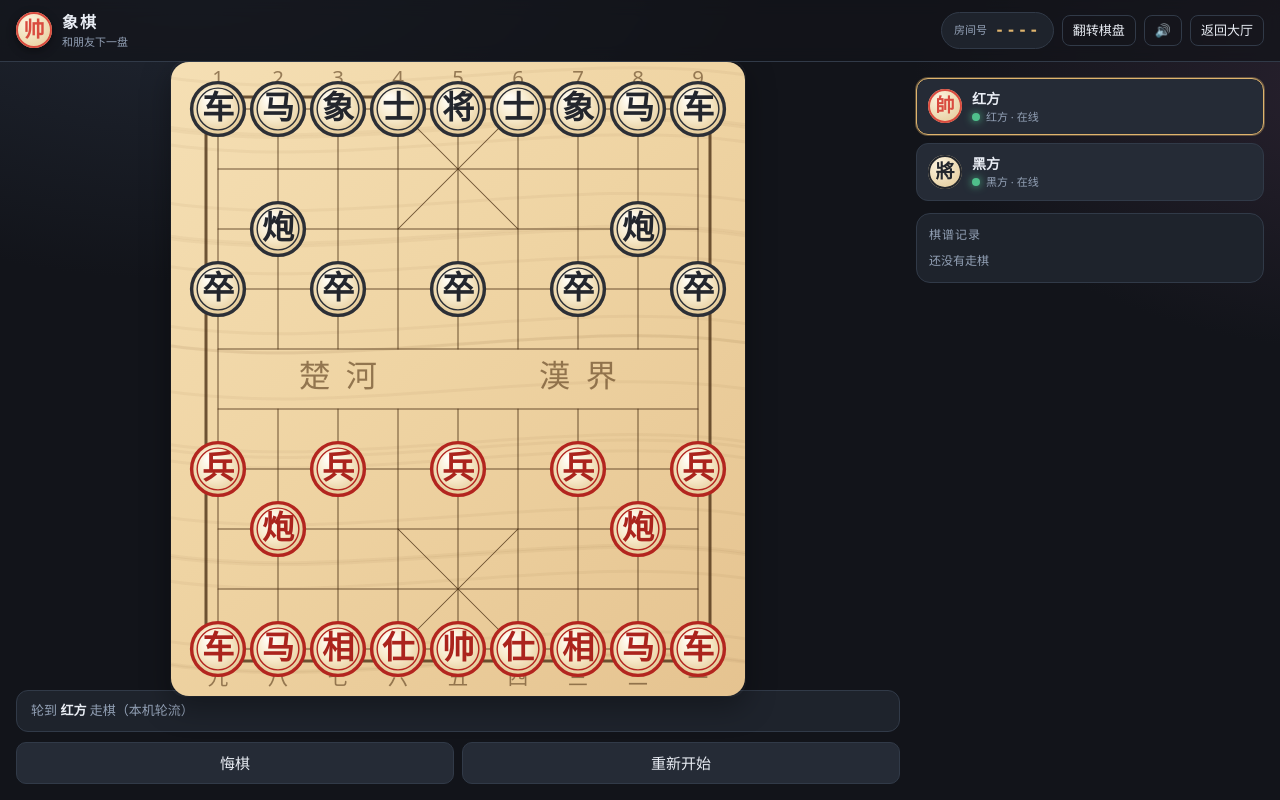
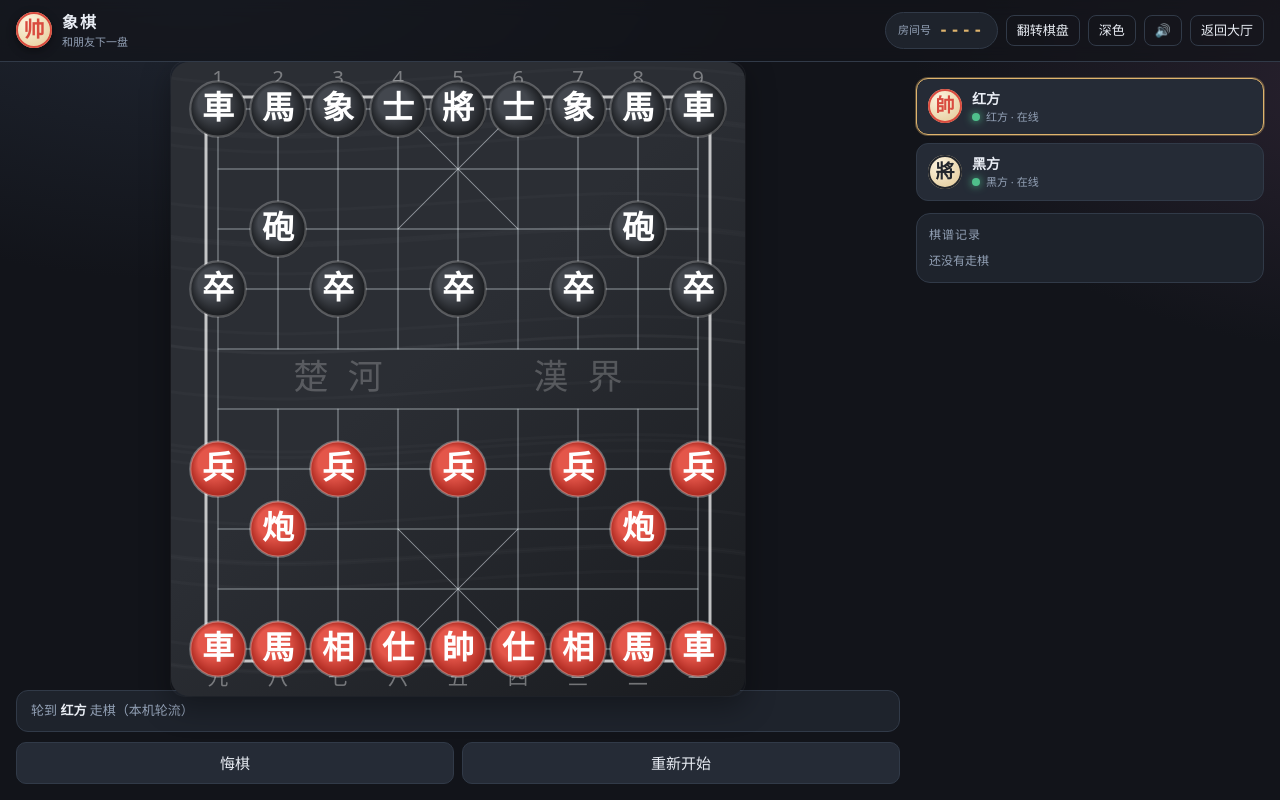
Before and after one commit to HyL1n/xiangqi, a website: page public/index.html in a window 1280 px wide. Both pictures are taken after a click on the button "同一台设备上轮流下（本地对局）". Drawn offline with Linux system fonts and the light colour scheme.

Commit message:
外观：新增深色盘面主题（默认）—— 深色底+浅色网格+红黑实心棋子+白色繁体字，木纹主题保留可切换

```diff
--- a/public/app.js
+++ b/public/app.js
@@ -14,6 +14,54 @@
   var CN_FILE = ['九', '八', '七', '六', '五', '四', '三', '二', '一'];
   var NO_SERVER_MSG = '这个地址上没有对局服务器（静态托管只发页面）：把 config.js 的 XQ_SERVER 指向你的服务器，或先用“本地对局”';
 
+  // 棋子上的字（用繁体，跟参考图一致；记谱仍然用简体，不受影响）
+  var BOARD_GLYPH = {
+    r: { K: '帥', A: '仕', B: '相', N: '馬', R: '車', C: '炮', P: '兵' },
+    b: { K: '將', A: '士', B: '象', N: '馬', R: '車', C: '砲', P: '卒' }
+  };
+
+  /*
+   * 两套外观：
+   *   dark = 深色盘面 + 实心棋子 + 白色繁体字（默认，就是参考图那种）
+   *   wood = 原来的木纹盘面 + 象牙色棋子 + 红黑字
+   */
+  var THEMES = {
+    dark: {
+      font: '"PingFang SC", "Microsoft YaHei", "Noto Sans SC", sans-serif',
+      bg1: '#2b2e34', bg2: '#191b1f',
+      grain: 'rgba(255,255,255,.018)',
+      line: 'rgba(232,238,245,.55)',
+      frame: 'rgba(255,255,255,.72)',
+      river: 'rgba(255,255,255,.22)',
+      label: 'rgba(255,255,255,.38)',
+      pieceShadow: 'rgba(0,0,0,.5)',
+      piece: {
+        r: { top: '#e4564a', bottom: '#a5231a', ring: 'rgba(255,255,255,.32)', inner: null, glyph: '#fff' },
+        b: { top: '#43474e', bottom: '#16181b', ring: 'rgba(255,255,255,.24)', inner: null, glyph: '#fff' }
+      }
+    },
+    wood: {
+      font: 'KaiTi, "Kaiti SC", STKaiti, 楷体, "Songti SC", serif',
+      bg1: '#f5dfb4', bg2: '#e5c390',
+      grain: 'rgba(107,67,24,.05)',
+      line: 'rgba(72,46,18,.78)',
+      frame: 'rgba(72,46,18,.85)',
+      river: 'rgba(88,58,26,.62)',
+      label: 'rgba(88,58,26,.6)',
+      pieceShadow: 'rgba(70,42,12,.26)',
+      piece: {
+        r: { top: '#fffcf4', mid: '#f7e9ca', bottom: '#e2c691', ring: '#b3251f', inner: '#b3251f', glyph: '#ab241d' },
+        b: { top: '#fffcf4', mid: '#f7e9ca', bottom: '#e2c691', ring: '#2c2f36', inner: '#2c2f36', glyph: '#23262d' }
+      }
+    }
+  };
+
+  function theme() { return THEMES[S.theme] || THEMES.dark; }
+  function boardName(ch) {
+    var g = BOARD_GLYPH[X.sideOf(ch)];
+    return (g && g[X.typeOf(ch)]) || ch;
+  }
+
   var S = {
     mode: null,            // 'online' | 'local'
     name: '',
@@ -29,6 +77,7 @@
     legalKey: '',
     legalCache: [],
     sound: true,
+    theme: 'dark',
     ws: null,
     serverCfg: null,
     probed: false,
@@ -303,54 +352,62 @@
   function pieceChar(ch) { return X.NAME[X.typeOf(ch)][X.sideOf(ch)]; }
 
   function drawPiece(c, cx, cy, ch, scale) {
-    var r = geo.cell * 0.44 * (scale || 1);
+    var r = geo.cell * 0.462 * (scale || 1);
     var side = X.sideOf(ch);
+    var th = theme();
+    var pal = th.piece[side];
     c.save();
     c.beginPath();
     c.ellipse(cx + 1.5, cy + 3, r * 0.97, r * 0.9, 0, 0, Math.PI * 2);
-    c.fillStyle = 'rgba(70,42,12,.26)';
+    c.fillStyle = th.pieceShadow;
     c.fill();
 
     var gr = c.createRadialGradient(cx - r * 0.35, cy - r * 0.42, r * 0.1, cx, cy, r * 1.05);
-    gr.addColorStop(0, '#fffcf4');
-    gr.addColorStop(0.55, '#f7e9ca');
-    gr.addColorStop(1, '#e2c691');
+    gr.addColorStop(0, pal.top);
+    gr.addColorStop(pal.inner ? 0.55 : 0.45, pal.mid || pal.top);
+    gr.addColorStop(1, pal.bottom);
     c.beginPath(); c.arc(cx, cy, r, 0, Math.PI * 2);
     c.fillStyle = gr; c.fill();
 
-    c.lineWidth = Math.max(1.2, r * 0.13);
-    c.strokeStyle = side === 'r' ? '#b3251f' : '#2c2f36';
-    c.stroke();
-    c.beginPath(); c.arc(cx, cy, r * 0.79, 0, Math.PI * 2);
-    c.lineWidth = Math.max(1, r * 0.055);
-    c.stroke();
+    if (pal.ring) {
+      c.lineWidth = Math.max(1.2, r * (pal.inner ? 0.13 : 0.08));
+      c.strokeStyle = pal.ring;
+      c.stroke();
+    }
+    if (pal.inner) {
+      c.beginPath(); c.arc(cx, cy, r * 0.79, 0, Math.PI * 2);
+      c.lineWidth = Math.max(1, r * 0.055);
+      c.stroke();
+    }
 
-    c.fillStyle = side === 'r' ? '#ab241d' : '#23262d';
-    c.font = '700 ' + (r * 1.22) + 'px KaiTi, "Kaiti SC", STKaiti, 楷体, "Songti SC", serif';
+    c.fillStyle = pal.glyph;
+    c.font = '700 ' + (r * 1.16) + 'px ' + th.font;
     c.textAlign = 'center';
     c.textBaseline = 'middle';
-    c.fillText(pieceChar(ch), cx, cy + r * 0.06);
+    c.fillText(boardName(ch), cx, cy + r * 0.05);
     c.restore();
   }
 
   function drawBoard(c) {
     var m = geo.margin, cell = geo.cell;
+    var th = theme();
     var px = function (i) { return m + i * cell; };
     var py = function (j) { return m + j * cell; };
 
-    // 木纹底
+    // 盘面底色
     var bg = c.createLinearGradient(0, 0, geo.W, geo.H);
-    bg.addColorStop(0, '#f5dfb4');
-    bg.addColorStop(0.45, '#efd4a3');
-    bg.addColorStop(1, '#e5c390');
+    bg.addColorStop(0, th.bg1);
+    bg.addColorStop(0.45, th.bg1);
+    bg.addColorStop(1, th.bg2);
     roundRect(c, 0, 0, geo.W, geo.H, Math.round(cell * 0.3));
     c.fillStyle = bg; c.fill();
 
     c.save();
     roundRect(c, 0, 0, geo.W, geo.H, Math.round(cell * 0.3));
     c.clip();
-    c.globalAlpha = 0.05;
-    c.strokeStyle = '#6b4318';
+    // 木纹只属于 wood 主题；深色盘面用极淡的斜向纹理
+    c.globalAlpha = 1;
+    c.strokeStyle = th.grain;
     c.lineWidth = cell * 0.05;
     for (var i = 0; i < 22; i++) {
       var y = (i + 0.5) * geo.H / 22 + Math.sin(i * 1.7) * cell * 0.35;
@@ -361,7 +418,7 @@
     }
     c.restore();
 
-    var ink = 'rgba(72,46,18,.78)';
+    var ink = th.line;
     c.strokeStyle = ink;
     c.lineCap = 'round';
     c.lineWidth = Math.max(1, cell * 0.017);
@@ -378,16 +435,19 @@
     // 外框
     c.lineWidth = Math.max(1.6, cell * 0.05);
     var pad = cell * 0.2;
+    c.strokeStyle = th.frame;
     c.strokeRect(px(0) - pad, py(0) - pad, 8 * cell + 2 * pad, 9 * cell + 2 * pad);
 
     // 九宫
     c.lineWidth = Math.max(1, cell * 0.017);
+    c.strokeStyle = ink;
     line(c, px(3), py(0), px(5), py(2));
     line(c, px(5), py(0), px(3), py(2));
     line(c, px(3), py(7), px(5), py(9));
     line(c, px(5), py(7), px(3), py(9));
 
     // 兵炮位记号
+    c.strokeStyle = ink;
     var g = cell * 0.08, len = cell * 0.16;
     [[1, 2], [7, 2], [1, 7], [7, 7]].forEach(function (p) { drawMarker(c, px(p[0]), py(p[1]), g, len); });
     [[0, 3], [2, 3], [4, 3], [6, 3], [8, 3], [0, 6], [2, 6], [4, 6], [6, 6], [8, 6]].forEach(function (p) {
@@ -396,8 +456,8 @@
 
     // 楚河汉界
     c.save();
-    c.fillStyle = 'rgba(88,58,26,.62)';
-    c.font = (cell * 0.52) + 'px KaiTi, "Kaiti SC", STKaiti, 楷体, "Songti SC", serif';
+    c.fillStyle = th.river;
+    c.font = (cell * 0.58) + 'px ' + th.font;
     c.textAlign = 'center'; c.textBaseline = 'middle';
     var ry = py(4) + cell * 0.5;
     c.fillText('楚  河', px(2), ry);
@@ -406,7 +466,7 @@
 
     // 路数标记：红方汉字（下），黑方数字（上）
     c.save();
-    c.fillStyle = 'rgba(88,58,26,.6)';
+    c.fillStyle = th.label;
     c.font = (cell * 0.34) + 'px system-ui, sans-serif';
     c.textAlign = 'center'; c.textBaseline = 'middle';
     for (var k = 0; k < 9; k++) {
@@ -1317,6 +1377,19 @@
     S.dirty = true;
   });
 
+  // 棋盘外观：深色（默认，参考图那种）⇄ 木纹
+  $('btnTheme').addEventListener('click', function () {
+    setTheme(S.theme === 'dark' ? 'wood' : 'dark');
+  });
+
+  function setTheme(name) {
+    S.theme = (name === 'wood') ? 'wood' : 'dark';
+    try { localStorage.setItem('xq.theme', S.theme); } catch (e) { }
+    $('btnTheme').textContent = S.theme === 'dark' ? '深色' : '木纹';
+    renderBg();
+    S.dirty = true;
+  }
+
   $('btnSound').addEventListener('click', function () {
     S.sound = !S.sound;
     $('btnSound').textContent = S.sound ? '🔊' : '🔈';
@@ -1370,6 +1443,10 @@
   /* ---------------- 启动 ---------------- */
 
   function init() {
+    var savedTheme = '';
+    try { savedTheme = localStorage.getItem('xq.theme') || ''; } catch (e) { }
+    S.theme = (savedTheme === 'wood') ? 'wood' : 'dark';      // 默认深色
+    $('btnTheme').textContent = S.theme === 'dark' ? '深色' : '木纹';
     buildGrid();
     layout();
     focusCursor(0, false);
--- a/public/index.html
+++ b/public/index.html
@@ -25,6 +25,7 @@
       </button>
       <button class="btn mini ghost" id="btnInvite">邀请链接</button>
       <button class="btn mini ghost" id="btnFlip">翻转棋盘</button>
+      <button class="btn mini ghost" id="btnTheme" title="切换棋盘外观">深色</button>
       <button class="btn mini ghost" id="btnSound" title="声音开关">🔊</button>
       <button class="btn mini ghost" id="btnExit">退出房间</button>
     </div>
```
